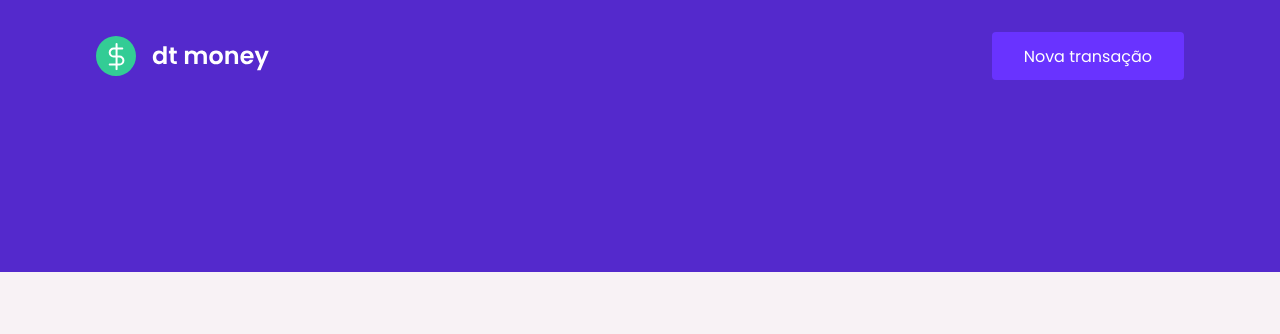
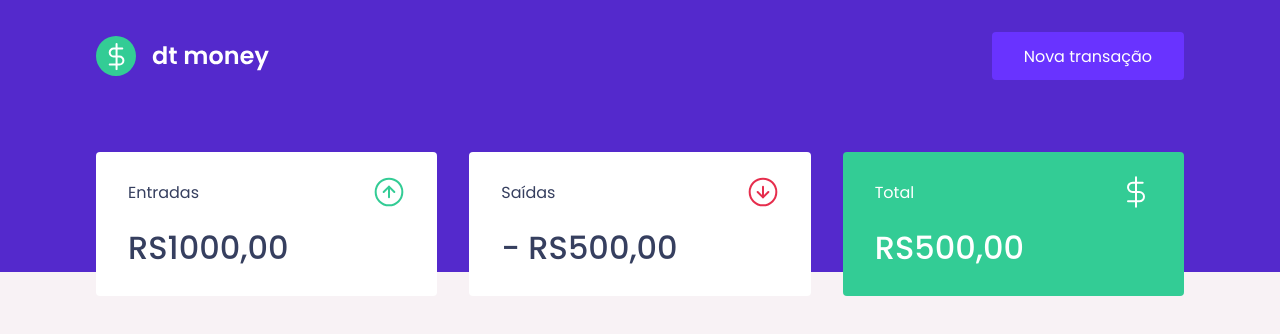
Before and after one commit to simonelopess/ignite-mod2-dtmoney, a React (Create React App) app: page / in a window 1280 px wide. Shown: the top 334 px of the page. Built offline with nearby package versions, Linux system fonts and the light colour scheme.

Commit message:
Adiciona component sSummary

```diff
--- a/public/index.html
+++ b/public/index.html
@@ -7,7 +7,7 @@
     <meta name="viewport" content="width=device-width, initial-scale=1" />
     <link rel="shortcut icon" href="favicon.png" type="image/png" />
     <link
-      href="https://fonts.googleapis.com/css2?family=Poppins:wght@400;600&display=swap"
+      href="https://fonts.googleapis.com/css2?family=Poppins:wght@400;500;600&display=swap"
       rel="stylesheet"
     />
     <title>React App</title>
--- a/src/App.tsx
+++ b/src/App.tsx
@@ -1,4 +1,4 @@
-import styled from "styled-components";
+import { Dashboard } from "./components/Dashboard";
 import { Header } from "./components/Header";
 import { GlobalStyle } from "./styles/global";
 
@@ -6,6 +6,7 @@
   return (
     <>
       <Header />
+      <Dashboard />
       <GlobalStyle />
     </>
   );
--- /dev/null
+++ b/src/components/Dashboard/index.tsx
@@ -0,0 +1,10 @@
+import { Summary } from "../Summary";
+import { Container } from "./styles";
+
+export function Dashboard() {
+  return (
+    <Container>
+      <Summary />
+    </Container>
+  );
+}
--- /dev/null
+++ b/src/components/Dashboard/styles.ts
@@ -0,0 +1,7 @@
+import styled from "styled-components";
+
+export const Container = styled.main`
+    max-width: 1120px;
+    margin: 0 auto;
+    padding: 2.5rem 1rem;
+`;
--- /dev/null
+++ b/src/components/Summary/index.tsx
@@ -0,0 +1,33 @@
+import incomeIgm from "../../assets/income.svg";
+import outcomeImg from "../../assets/outcome.svg";
+import total from "../../assets/total.svg";
+
+import { Container } from "./styles";
+
+export function Summary() {
+  return (
+    <Container>
+      <div>
+        <header>
+          <p>Entradas</p>
+          <img src={incomeIgm} alt="Entradas" />
+        </header>
+        <strong>RS1000,00</strong>
+      </div>
+      <div>
+        <header>
+          <p>Saídas</p>
+          <img src={outcomeImg} alt="Saídas" />
+        </header>
+        <strong>- RS500,00</strong>
+      </div>
+      <div className="hightlight-background">
+        <header>
+          <p>Total</p>
+          <img src={total} alt="Total" />
+        </header>
+        <strong>RS500,00</strong>
+      </div>
+    </Container>
+  );
+}
--- /dev/null
+++ b/src/components/Summary/styles.ts
@@ -0,0 +1,34 @@
+import styled from "styled-components";
+
+export const Container = styled.div`
+  display: grid;
+  grid-template-columns: repeat(3, 1fr);
+  gap: 2rem;
+  margin-top: -10rem;
+
+  div {
+    background: var(--shape);
+    padding: 1.5rem 2rem;
+    border-radius: 0.25rem;
+    color: var(--text-title);
+
+    header {
+      display: flex;
+      align-items: center;
+      justify-content: space-between;
+    }
+
+    strong {
+      display: block;
+      margin-top: 1rem;
+      font-size: 2rem;
+      font-weight: 500;
+      line-height: 3rem;
+    }
+
+    &.hightlight-background {
+      background: var(--green);
+      color: #fff;
+    }
+  }
+`;
--- a/src/styles/global.ts
+++ b/src/styles/global.ts
@@ -4,6 +4,7 @@
 :root {
     --background: #f8f2f5;
     --red: #e52e4d;
+    --green: #33cc95;
     --blue: #5429cc;
 
     --blue-light: #6933ff;
```
